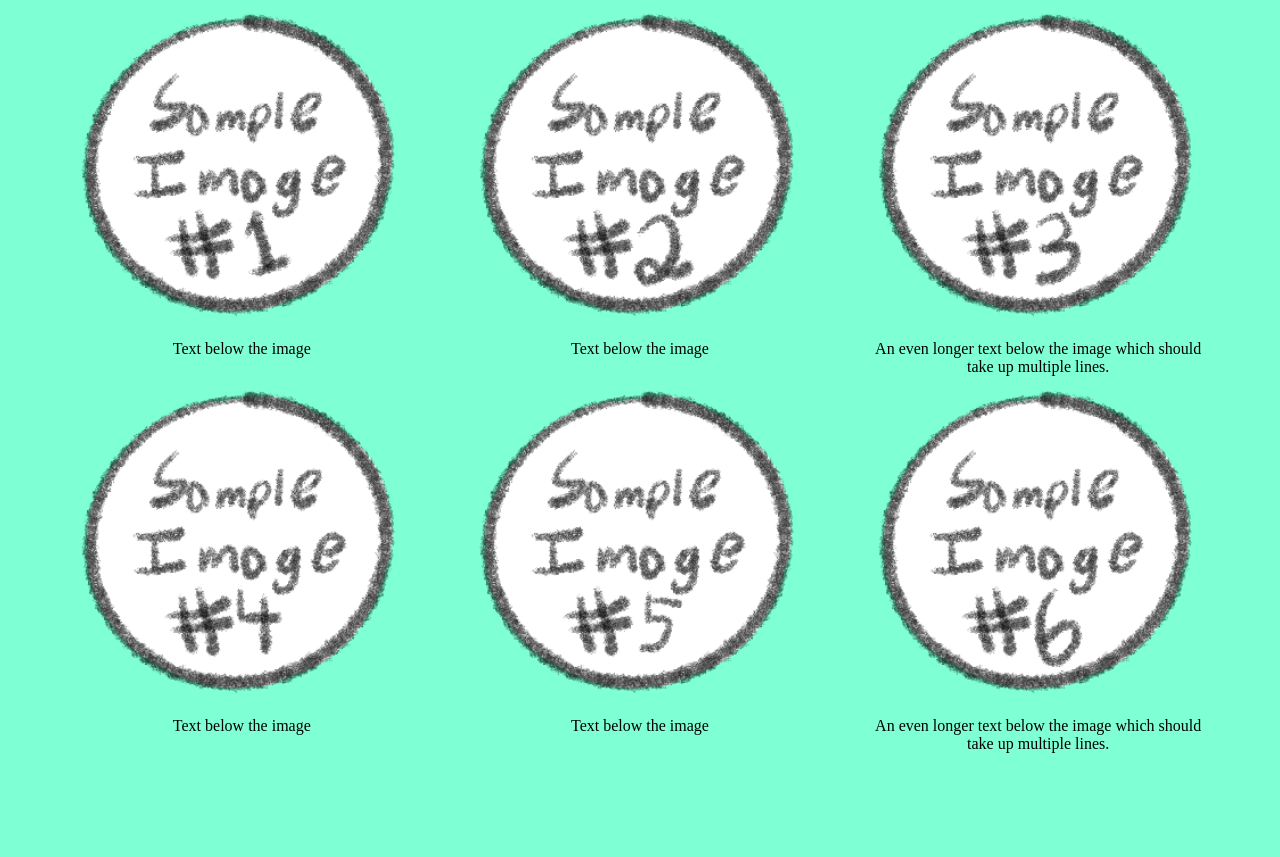
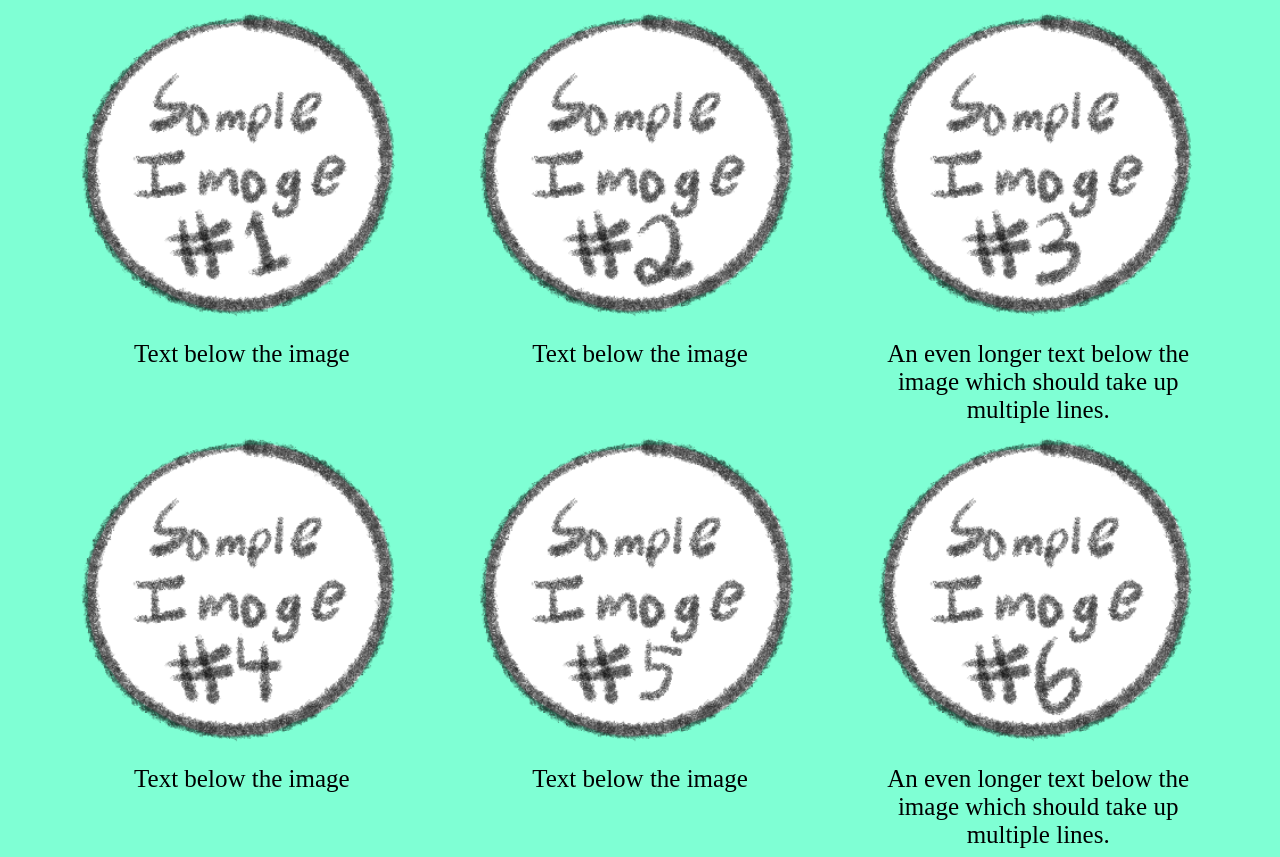
Before and after one commit to isaiahzimmerman/risaiah, a PHP site: page / in a window 1280 px wide. Shown: the part 101-958 px from the top of the page. Before the commit the page ends 854 px from the top, so only its background shows below. Run offline with PHP 8.4, Linux system fonts and the light colour scheme.

Commit message:
Update interface.css

```diff
--- a/interface.css
+++ b/interface.css
@@ -17,14 +17,17 @@ div.item {
     /* The width of the container also implies margin around the images. */
     width: 30%;
 }
+
 img {
     width: 100%;
     height: auto;
     align-content: center;
 }
+
 .caption {
     /* Make the caption a block so it occupies its own line. */
     display: block;
+    font-size: 25;
 }
 
 .container {
@@ -33,3 +36,5 @@ img {
     padding-left: 5%;
     padding-right: 5%;
 }
+
+/* implement this: https://css-tricks.com/linearly-scale-font-size-with-css-clamp-based-on-the-viewport/  */
```
